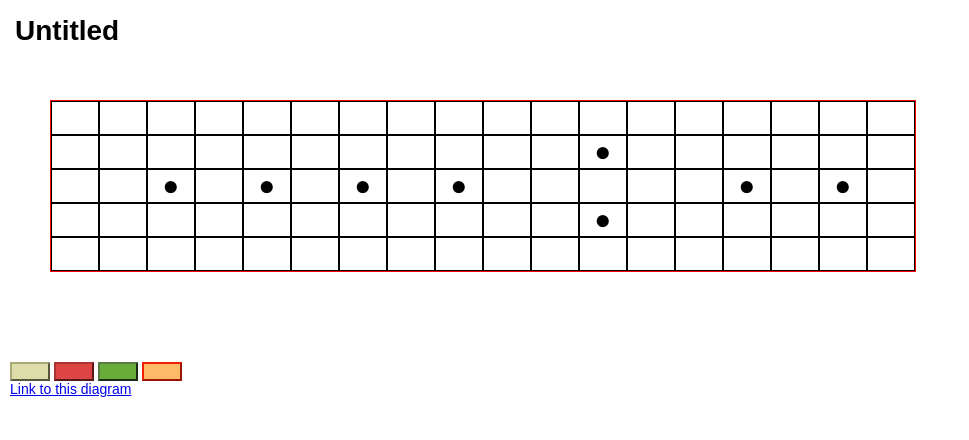
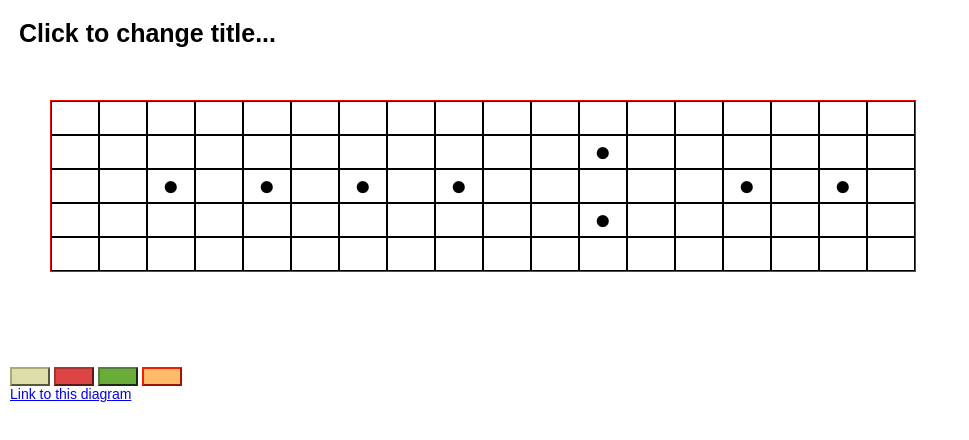
Before and after one commit to eliasdorneles/Fretboard-Studies, a plain HTML site: page index.html in a window 1280 px wide. Shown: the whole page, without its empty margins (0-969 px from the left). Drawn offline with nearby package versions, Linux system fonts and the light colour scheme.

Commit message:
* updated page

```diff
--- a/index.html
+++ b/index.html
@@ -73,7 +73,7 @@ var create_link_from_fretboard = function(){
     }
     href += '#';
     href += "strings=" + uri_diagram_repr(GUITAR_STRINGS);
-    href += "&diagram_title=" + escape($('#diagram_title').text());
+    href += "&diagram_title=" + escape($('#diagram_title').val());
     return href;
 }
 // handle url parameters
@@ -168,7 +168,7 @@ jQuery(function() {
 	    fill_from_repr(url_params['strings']);
 	}
 	if (is_defined(url_params['diagram_title'])){
-	    $('#diagram_title').text(unescape(url_params['diagram_title']));
+	    $('#diagram_title').val(unescape(url_params['diagram_title']));
 	}
 	var update_link = function(){
 	    $('#linkthis').attr('href', create_link_from_fretboard());
@@ -177,12 +177,10 @@ jQuery(function() {
 	// update link at every click on a note...
 	$('#fretclone tr td').click(update_link);
 	// or when changes are made to the title
-	$('#diagram_title').mouseout(update_link);
-	$('#diagram_title').keydown(update_link);
-	$('#diagram_title').keyup(update_link);
-	$('#diagram_title').keypress(update_link);
-	$('#diagram_title').focus(update_link);
-	$('#diagram_title').blur(update_link);
+	$('#diagram_title').change(update_link)
+	    .keyup(update_link)
+	    .keydown(update_link);
+	$('#diagram_title').click(function(){ this.select(); });
 });
 </script>
 	<style>
@@ -201,13 +199,14 @@ jQuery(function() {
 	    .transparent { background-color:transparent !important; border-color:transparent !important; }
 	    input.color_button { width:40px; }
 	    div#main { height:280px; margin:10px; }
-	    #diagram_title { margin:15px; }
+	    /*#diagram_title { margin:15px; }*/
+	    #diagram_title { font-size:25px; font-weight:bold; margin:15px; display:block; padding:4px; border:0; width:300px; }
 	    #form_controls { padding:10px; }
 	    @media print { #form_controls { display:none; } }
 	</style>
     </head>
     <body>
-	<h1 id="diagram_title" contenteditable="true">Untitled</h1>
+	<input id="diagram_title" type="text" value="Click to change title..." />
 	<div id="main">
 	    <table id="mainfretboard">
 		<tr><td>&nbsp;</td><td>&nbsp;</td><td>&nbsp;</td><td>&nbsp;</td><td>&nbsp;</td><td>&nbsp;</td><td>&nbsp;</td><td>&nbsp;</td><td>&nbsp;</td><td>&nbsp;</td><td>&nbsp;</td><td>&nbsp;</td><td>&nbsp;</td><td>&nbsp;</td><td>&nbsp;</td><td>&nbsp;</td><td>&nbsp;</td><td>&nbsp;</td></tr>
```
